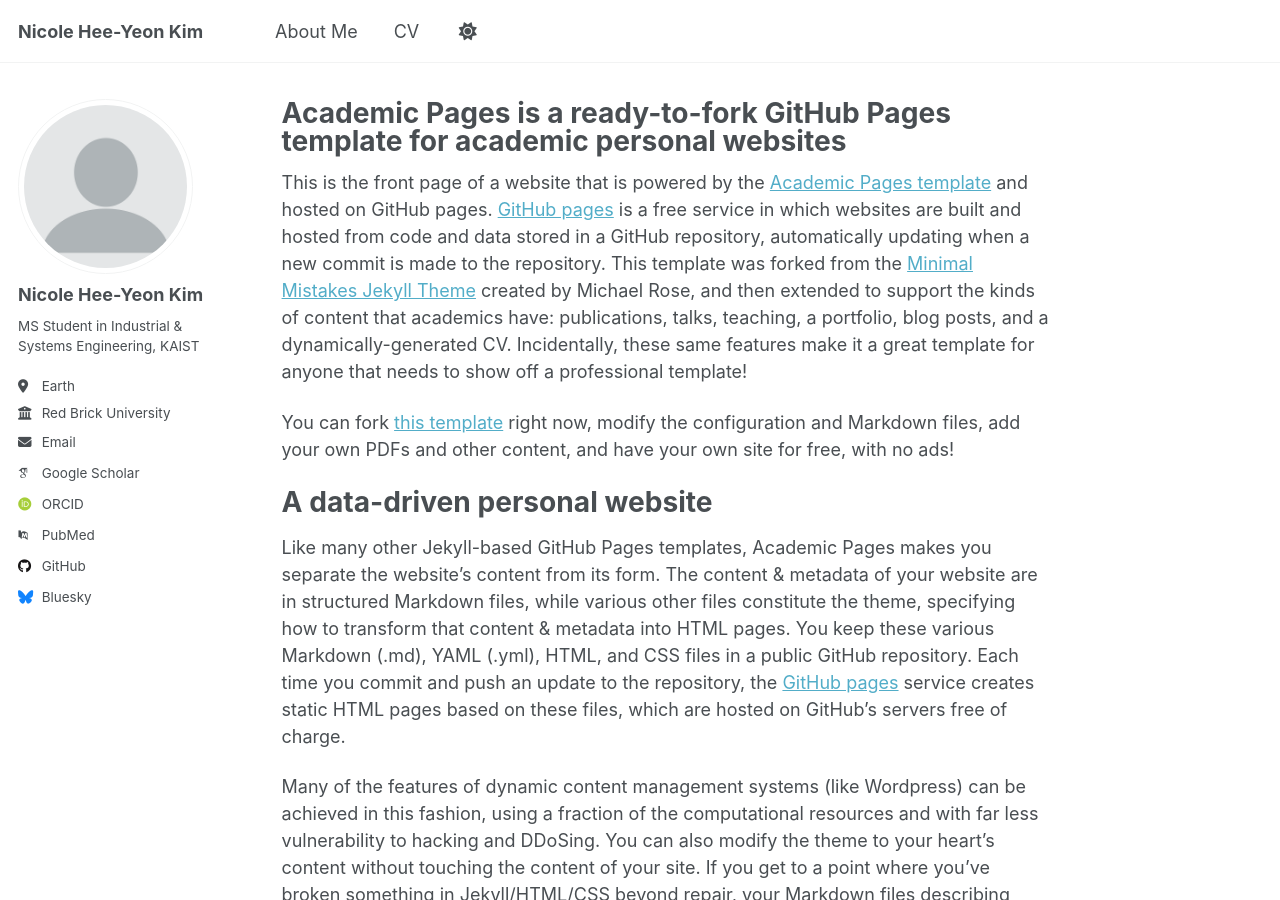
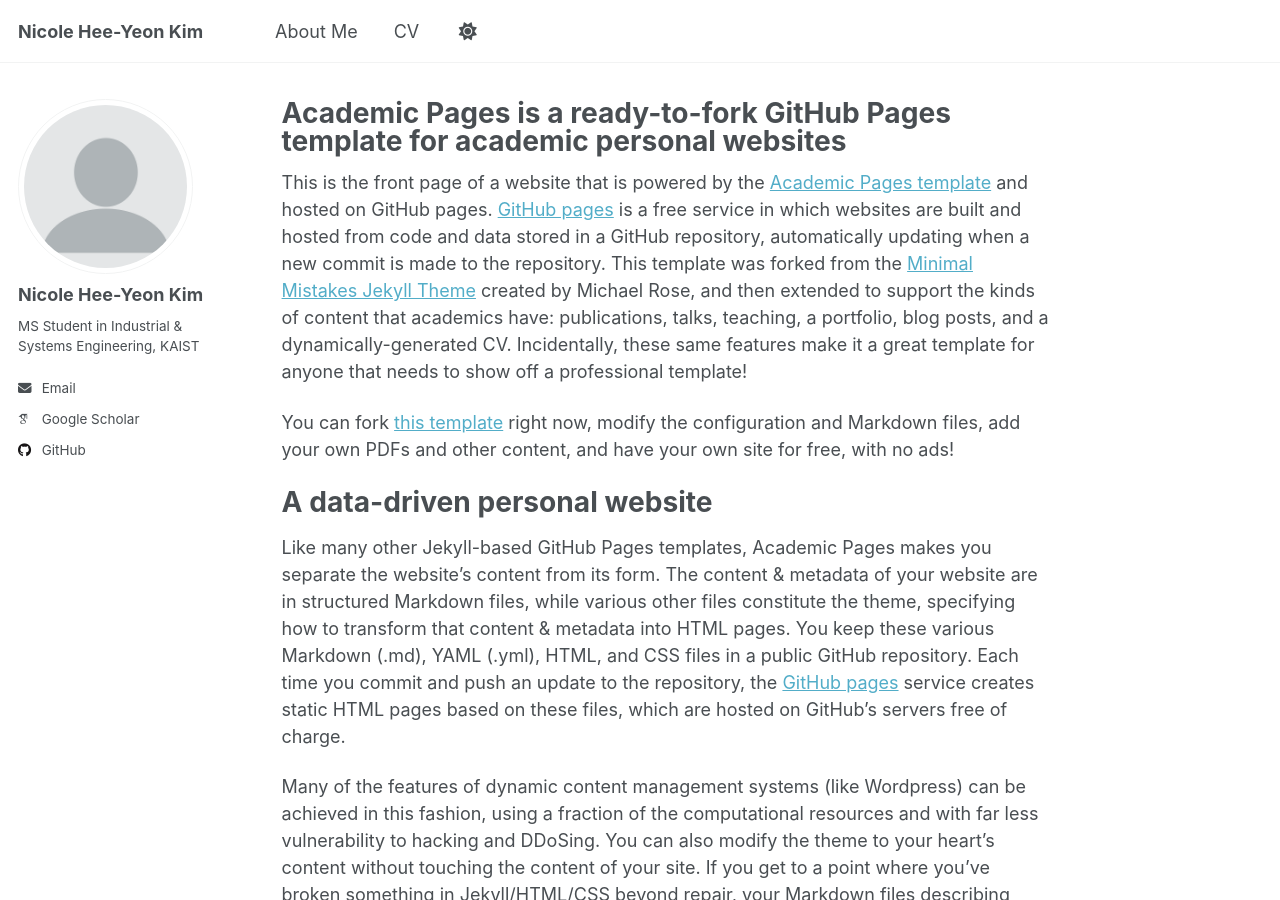
Before and after one commit to Nicole-Hee-Yeon-Kim/Nicole-Hee-Yeon-Kim.github.io, a Jekyll site: the page built from _pages/about.md, in a window 1280 px wide and 900 px high. Built offline with Jekyll 4.4.1, drawn with Linux system fonts in a browser that asks for light colours; some web fonts are replaced; a script that is not in the unit is left out; part of the change alters nothing that is shown.

Commit message:
Update _config.yml

```diff
--- a/_config.yml
+++ b/_config.yml
@@ -26,57 +26,11 @@ author:
   name             : "Nicole Hee-Yeon Kim"
   pronouns         : # example: "she/her"
   bio              : "MS Student in Industrial & Systems Engineering, KAIST"
-  location         : "Earth"
-  employer         : "Red Brick University"
-  uri              : # URL
-  email            : "none@example.org"
 
-  # Academic websites
-  academia         : # URL
-  arxiv            : # URL - Update with the correct link to your profile
+  email            : "nicolekim@kaist.ac.kr"
   googlescholar    : "https://scholar.google.com/citations?user=PS_CX0AAAAAJ"
-  inspire-hep      : # URL
-  impactstory      : # URL
-  orcid            : "http://orcid.org/yourorcidurl"
-  semantic         : # URL
-  pubmed           : "https://www.ncbi.nlm.nih.gov/pubmed/?term=john+snow"
-  researchgate     : # URL
-  scopus           : # URL
+  github           : "academicpages"
 
-  # Repositories and software development
-  bitbucket        : # Username - Update with your username on the site
-  codepen          : # Username
-  dribbble         : # Username
-  github           : "academicpages"
-  kaggle           : # Username
-  stackoverflow    : # User number or user number and name (i.e., use "1" or "1/jeff-atwood")
-
-  # Social media
-  artstation       : # Username
-  bluesky          : "bsky.app" # Replace this with you Bluesky username
-  facebook         : # Username
-  flickr           : # Username
-  foursquare       : # Username
-  goodreads        : # Username
-  google_plus      : # Username
-  keybase          : # Username
-  instagram        : # Username
-  lastfm           : # Username
-  linkedin         : # Username
-  mastodon         : # URL
-  medium           : # URL
-  pinterest        : # Username
-  soundcloud       : # Username
-  steam            : # Username
-  telegram         : # URL
-  tumblr           : # Username
-  twitter          : # Username for X / Twitter
-  vine             : # Username
-  weibo            : # Username
-  wikipedia        : # Username
-  xing             : # Username
-  youtube          : # Username
-  zhihu            : # Username
 
 # Publication Category - The following the list of publication categories and their headings
 publication_category:
```
